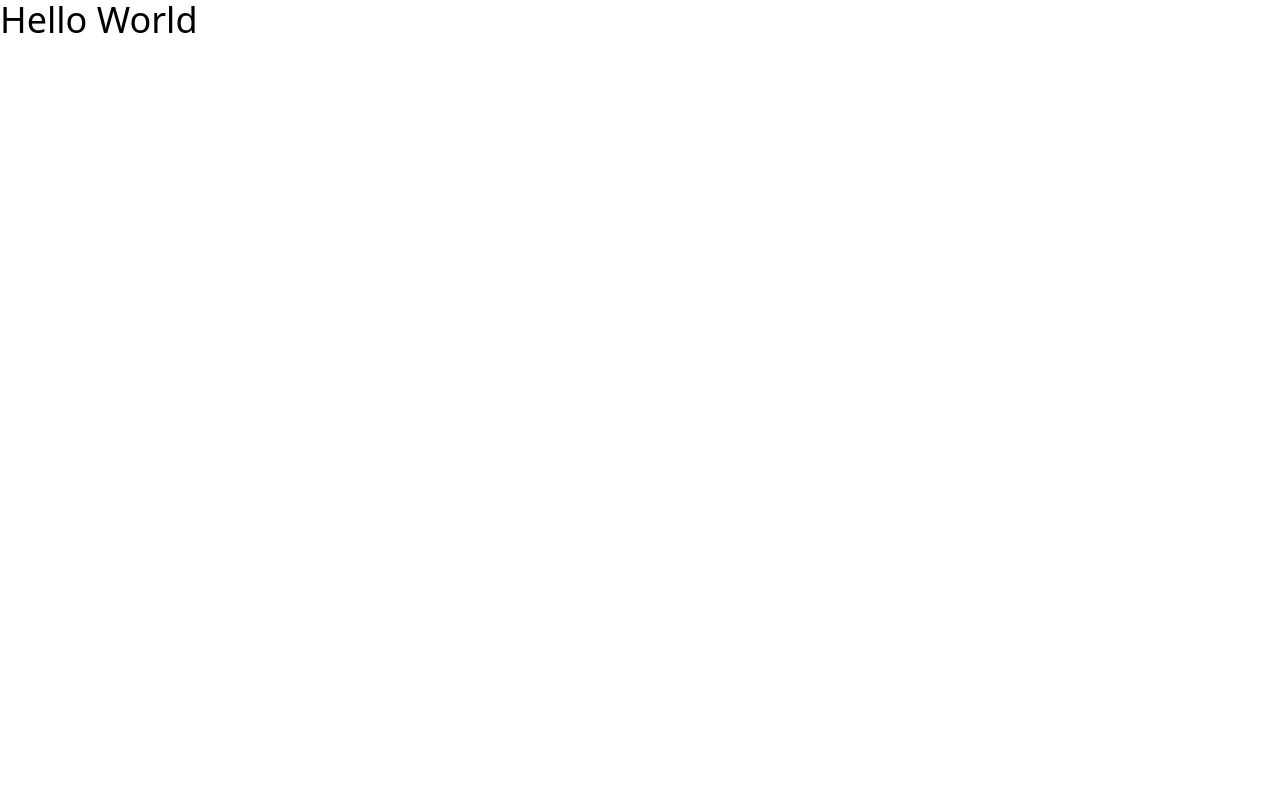
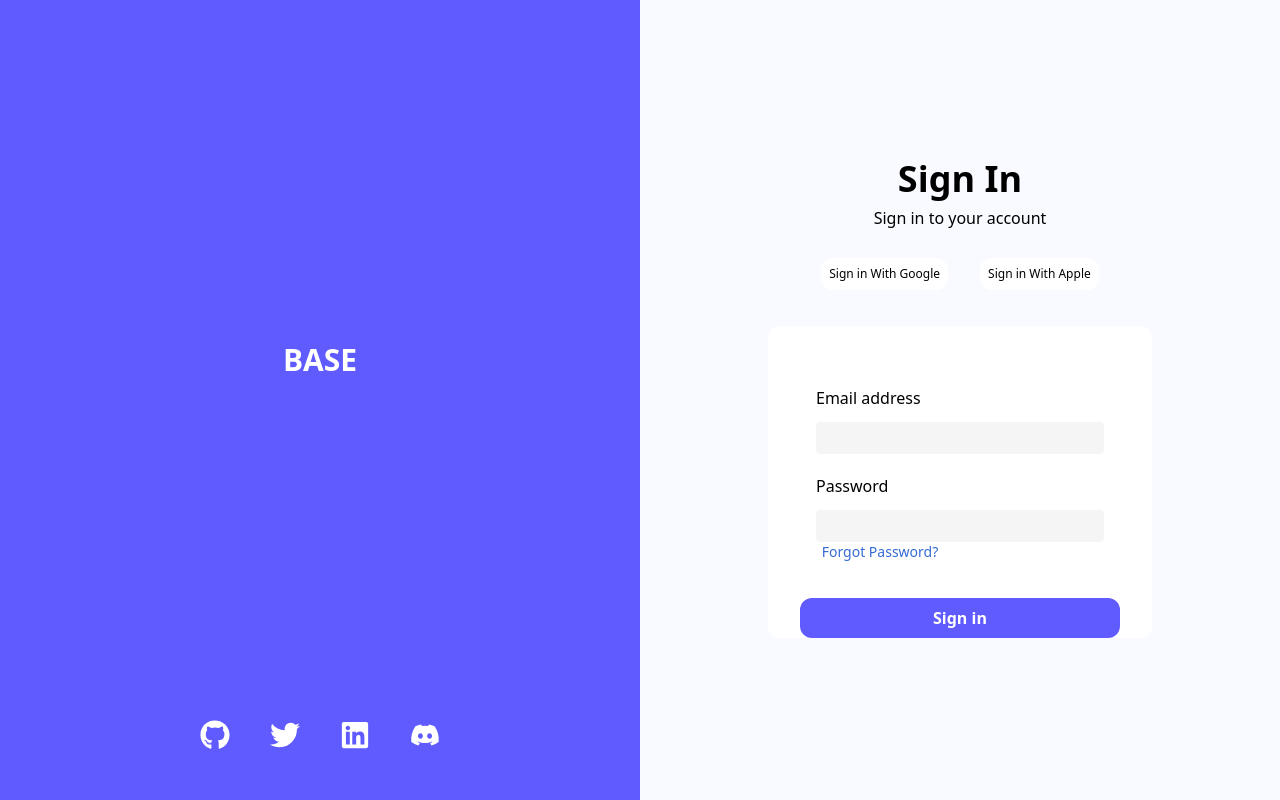
Before and after one commit to Ahalya-KT/sec-lab-machine-task-react, a React (Vite) app: page / in a window 1280 px wide. Built offline with nearby package versions, Linux system fonts and the light colour scheme.

Commit message:
feat:sign in page completed

```diff
--- a/package.json
+++ b/package.json
@@ -11,7 +11,9 @@
   },
   "dependencies": {
     "react": "^18.2.0",
-    "react-dom": "^18.2.0"
+    "react-dom": "^18.2.0",
+    "react-icons": "^5.2.1",
+    "react-router-dom": "^6.23.1"
   },
   "devDependencies": {
     "@types/react": "^18.2.66",
--- a/src/App.jsx
+++ b/src/App.jsx
@@ -1,11 +1,16 @@
-import { useState } from "react";
+import { BrowserRouter, Routes, Route } from "react-router-dom";
 import "./App.css";
+import SignIn from "./pages/SignIn";
 
 function App() {
   return (
-    <>
-      <div className="text-4xl">Hello World</div>
-    </>
+    <div>
+      <BrowserRouter>
+        <Routes>
+          <Route path="/" element={<SignIn />} />
+        </Routes>
+      </BrowserRouter>
+    </div>
   );
 }
 
--- /dev/null
+++ b/src/pages/SignIn.jsx
@@ -0,0 +1,71 @@
+import React from "react";
+import { FaGithub } from "react-icons/fa";
+import { FaLinkedin } from "react-icons/fa";
+import { FaTwitter } from "react-icons/fa";
+import { FaDiscord } from "react-icons/fa6";
+
+// import img1 from "../images/Ellipse.jpg";
+
+function SignIn() {
+  return (
+    <div className="  grid grid-cols-1 md:grid-cols-2 md:h-screen">
+      {/* div1 */}
+
+      <div className="bg-[#605BFF] hidden md:block">
+        {/* <img src={img1} /> */}
+
+        <div className="flex flex-col items-center justify-center w-full h-[90vh]">
+          <p className="font-extrabold text-white  text-3xl">BASE</p>
+        </div>
+
+        <div className="flex items-center justify-center text-white gap-10">
+          <FaGithub size={30} />
+          <FaTwitter size={30} />
+          <FaLinkedin size={30} />
+          <FaDiscord size={30} />
+        </div>
+      </div>
+      {/* for small screen */}
+      <div className="lg:hidden bg-[#605BFF] h-12">
+        <p className="font-bold text-white mt-3 ml-3">BASE</p>
+      </div>
+
+      {/* div2 */}
+      <div className="bg-[#F8FAFF] p-10">
+        <div className="flex flex-col justify-center items-center">
+          <p className="text-[36px] font-bold  md:pt-28">Sign In</p>
+          <p className="text-[16px]">Sign in to your account</p>
+
+          <div className="pt-7 text-xs flex  gap-8 ">
+            <p className="bg-white p-2 rounded-xl">Sign in With Google</p>
+            <p className="bg-white p-2 rounded-xl">Sign in With Apple</p>
+          </div>
+        </div>
+
+        <div>
+          <div className="mt-9 flex flex-col md:pt-9 bg-white  md:w-96 md:justify-center items-center mx-auto rounded-xl">
+            <div className="flex flex-col mt-6 ">
+              <label>Email address</label>
+              <input className=" rounded  w-72 p-1 mt-3 bg-[#F5F5F5]" />
+            </div>
+
+            <div className="flex flex-col pt-5">
+              <label>Password</label>
+              <input
+                className=" rounded  w-72 p-1 mt-3  bg-[#F5F5F5]"
+                type="password"
+              />
+            </div>
+            <p className="text-sm mr-40 text-[#346BD4]">Forgot Password?</p>
+
+            <button className="font-bold mt-9 p-2 rounded-xl text-white w-80 bg-[#605BFF]">
+              Sign in
+            </button>
+          </div>
+        </div>
+      </div>
+    </div>
+  );
+}
+
+export default SignIn;
```
Also changed, not shown: src/images/Ellipse 111.png (added), 1 other file (tests, documents, lock files or other folders).
